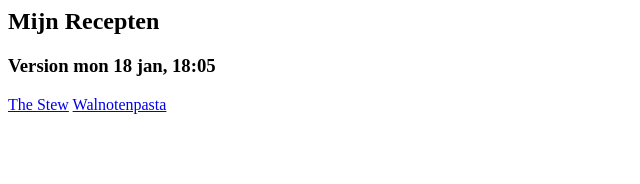
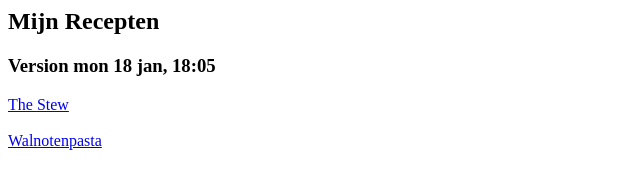
Before and after one commit to astrego/recepten-surge, a website: page src/index.html in a window 1280 px wide. Shown: the whole page, without its empty margins (0-640 px from the left). Drawn offline with Linux system fonts and the light colour scheme.

Commit message:
changed index.html

```diff
--- a/src/index.html
+++ b/src/index.html
@@ -8,7 +8,8 @@
   <body>
     <h2>Mijn Recepten</h2>
     <h3>Version mon 18 jan, 18:05</h3>
-    <a href="thestew.html">The Stew</a>
-    <a href="walnotenpasta.html">Walnotenpasta</a>
+    <div><a href="thestew.html">The Stew</a></div>
+    <br />
+    <div><a href="walnotenpasta.html">Walnotenpasta</a></div>
   </body>
 </html>
```
